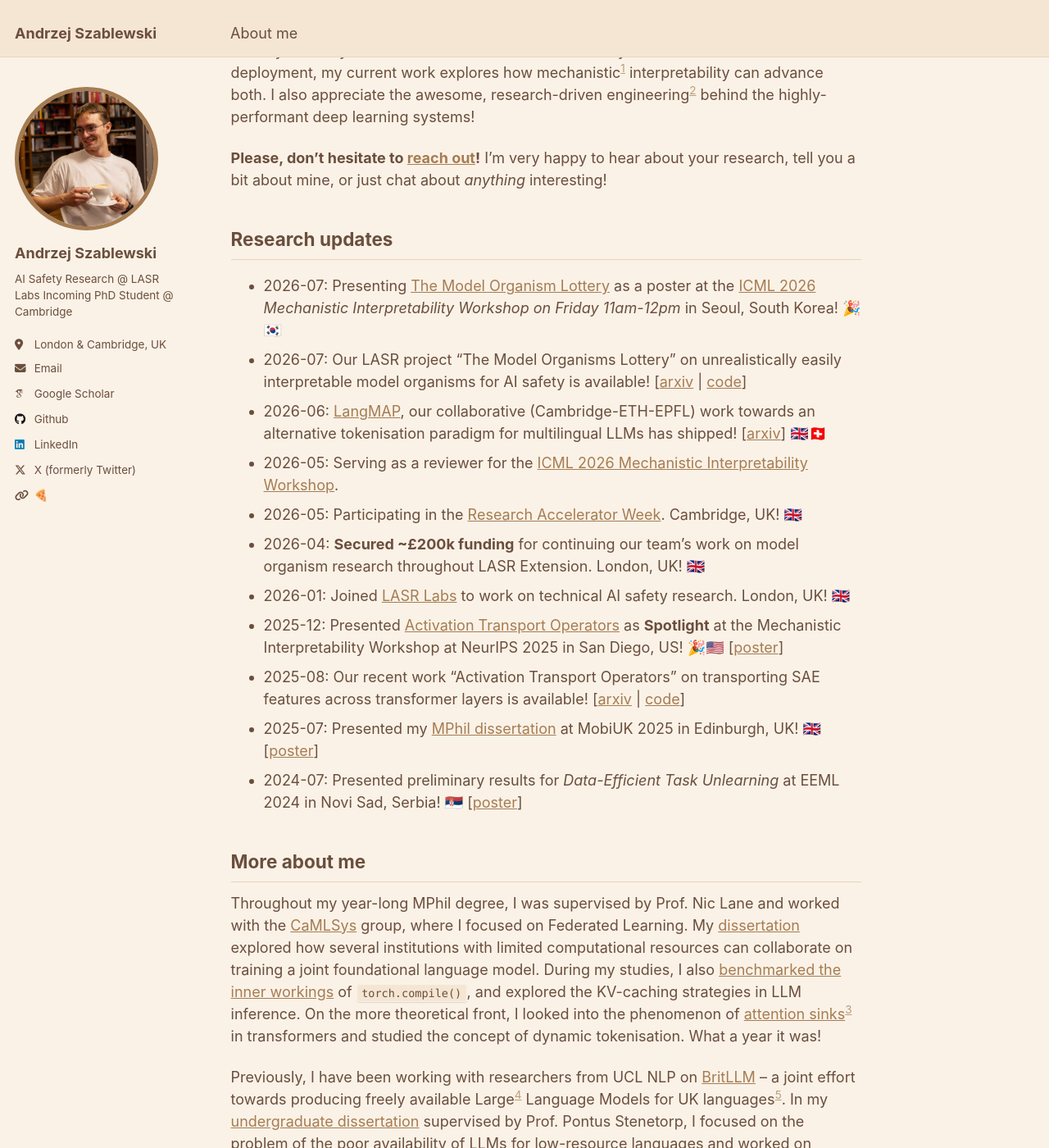
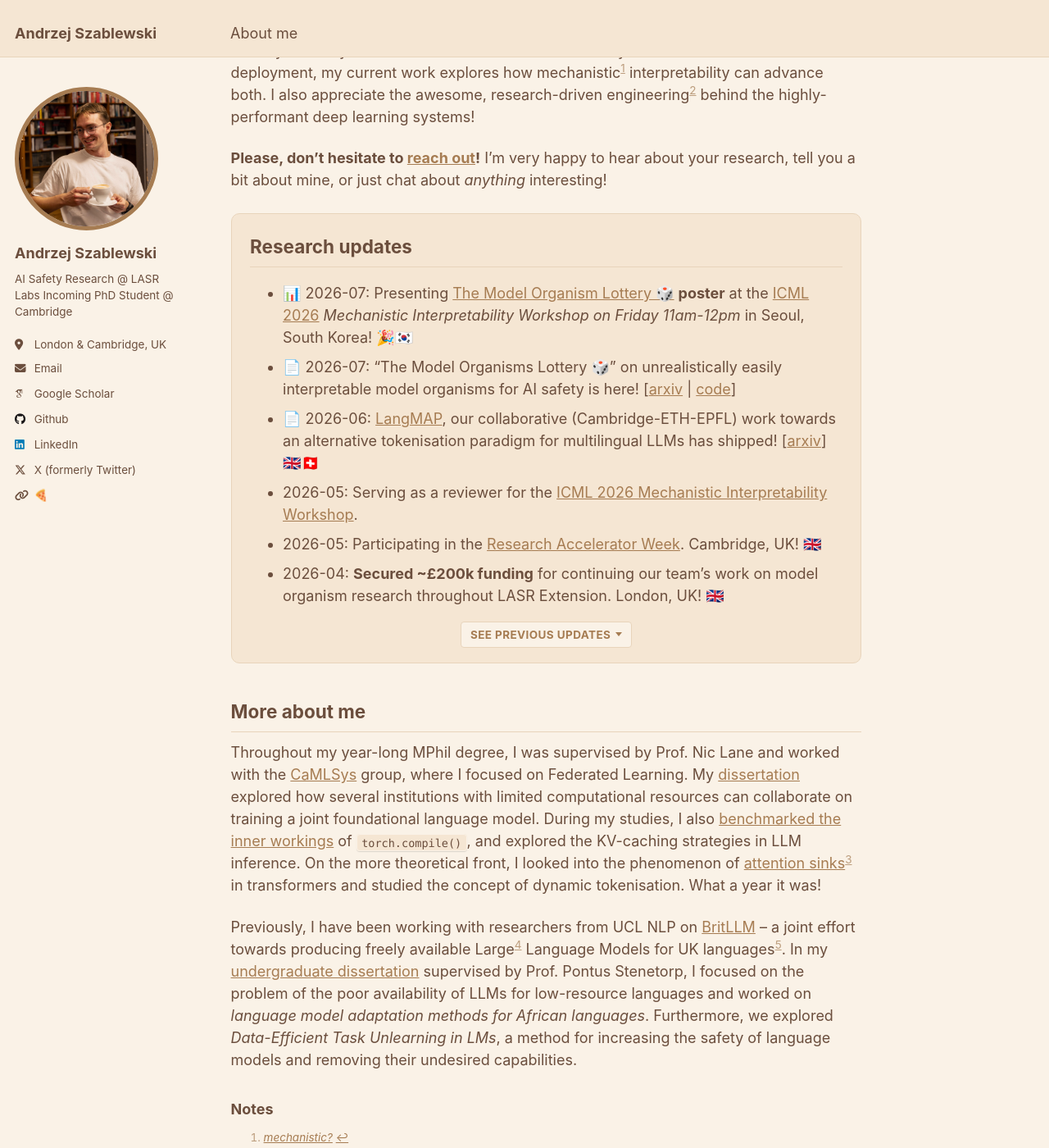
Before and after one commit to andrzejszablewski/andrzejszablewski.github.io, a Jekyll site: the page built from _pages/about.md, in a window 1280 px wide and 1400 px high, scrolled down 205 px. Shown: the whole window at 82% size. Built offline with Jekyll 4.4.1, drawn with Linux system fonts in a browser that asks for light colours; some web fonts are replaced.

Commit message:
added research updates box
Signed-off-by: TheRootOf3 <aceszablewski@gmail.com>

```diff
--- a/_pages/about.md
+++ b/_pages/about.md
@@ -14,19 +14,29 @@ I'm an AI safety researcher at LASR Labs and a recent Computer Science graduate
 
 **Please, don't hesitate to [reach out](mailto:andrzejszablewskias[at]gmail[dot]com)!** I'm very happy to hear about your research, tell you a bit about mine, or just chat about *anything* interesting!
 
+<div class="research-updates" markdown="1">
+
 ## Research updates
 
-- 2026-07: Presenting [The Model Organism Lottery](https://arxiv.org/abs/2607.01033) as a poster at the [ICML 2026](https://icml.cc/Conferences/2026) _Mechanistic Interpretability Workshop on Friday 11am-12pm_ in Seoul, South Korea! 🎉🇰🇷
-- 2026-07: Our LASR project "The Model Organisms Lottery" on unrealistically easily interpretable model organisms for AI safety is available! \[[arxiv](https://arxiv.org/abs/2607.01033) \| [code](https://github.com/model-organisms-for-real/model-organism-lottery)\]
-- 2026-06: [LangMAP](https://arxiv.org/abs/2606.23566), our collaborative (Cambridge-ETH-EPFL) work towards an alternative tokenisation paradigm for multilingual LLMs has shipped! \[[arxiv](https://arxiv.org/abs/2606.23566)\] 🇬🇧🇨🇭
+- 📊 2026-07: Presenting [The Model Organism Lottery 🎲](https://arxiv.org/abs/2607.01033) **poster** at the [ICML 2026](https://icml.cc/Conferences/2026) _Mechanistic Interpretability Workshop on Friday 11am-12pm_ in Seoul, South Korea! 🎉🇰🇷
+- 📄 2026-07: "The Model Organisms Lottery 🎲" on unrealistically easily interpretable model organisms for AI safety is here! \[[arxiv](https://arxiv.org/abs/2607.01033) \| [code](https://github.com/model-organisms-for-real/model-organism-lottery)\]
+- 📄 2026-06: [LangMAP](https://arxiv.org/abs/2606.23566), our collaborative (Cambridge-ETH-EPFL) work towards an alternative tokenisation paradigm for multilingual LLMs has shipped! \[[arxiv](https://arxiv.org/abs/2606.23566)\] 🇬🇧🇨🇭
 - 2026-05: Serving as a reviewer for the [ICML 2026 Mechanistic Interpretability Workshop](https://mechinterpworkshop.com).
 - 2026-05: Participating in the [Research Accelerator Week](https://www.meridiancambridge.org/research-accelerator-week). Cambridge, UK! 🇬🇧
 - 2026-04: **Secured ~£200k funding** for continuing our team's work on model organism research throughout LASR Extension. London, UK! 🇬🇧
+
+<details class="updates-more" markdown="1">
+<summary>See previous updates</summary>
+
 - 2026-01: Joined [LASR Labs](https://www.lasrlabs.org) to work on technical AI safety research. London, UK! 🇬🇧
-- 2025-12: Presented [Activation Transport Operators](https://arxiv.org/abs/2508.17540) as **Spotlight** at the Mechanistic Interpretability Workshop at NeurIPS 2025 in San Diego, US! 🎉🇺🇸 \[[poster](/files/poster_ato25.pdf)\]
-- 2025-08: Our recent work "Activation Transport Operators" on transporting SAE features across transformer layers is available! \[[arxiv](https://arxiv.org/abs/2508.17540) \| [code](https://github.com/marek357/activation-transport-operators)\]
-- 2025-07: Presented my [MPhil dissertation](/files/mphil_dissertation.pdf) at MobiUK 2025 in Edinburgh, UK! 🇬🇧 \[[poster](/files/poster_mobiuk25.pdf)\]
-- 2024-07: Presented preliminary results for *Data-Efficient Task Unlearning* at EEML 2024 in Novi Sad, Serbia! 🇷🇸 \[[poster](/files/poster_eeml24.pdf)\]
+- 🎤 2025-12: Presented [Activation Transport Operators](https://arxiv.org/abs/2508.17540) as **Spotlight** at the Mechanistic Interpretability Workshop at NeurIPS 2025 in San Diego, US! 🎉🇺🇸 \[[poster](/files/poster_ato25.pdf)\]
+- 📄 2025-08: Our recent work "Activation Transport Operators" on transporting SAE features across transformer layers is available! \[[arxiv](https://arxiv.org/abs/2508.17540) \| [code](https://github.com/marek357/activation-transport-operators)\]
+- 🎤 2025-07: Presented my [MPhil dissertation](/files/mphil_dissertation.pdf) at MobiUK 2025 in Edinburgh, UK! 🇬🇧 \[[poster](/files/poster_mobiuk25.pdf)\]
+- 📊 2024-07: Presented preliminary results for *Data-Efficient Task Unlearning* at EEML 2024 in Novi Sad, Serbia! 🇷🇸 \[[poster](/files/poster_eeml24.pdf)\]
+
+</details>
+
+</div>
 
 
 ## More about me
--- /dev/null
+++ b/_sass/_details.scss
@@ -0,0 +1,83 @@
+/* ==========================================================================
+   Research updates card + collapsible "See previous updates" disclosure
+   ========================================================================== */
+
+/* The rounded, slightly-darker card wrapping the whole section */
+.research-updates {
+  background-color: $warm-beige;
+  border: 1px solid $border-color;
+  border-radius: $border-radius * 2.5;   // ~10px, softly rounded
+  padding: 0.5em 1.25em 1em;
+  margin: 1.5em 0;
+
+  > h2:first-child {
+    margin-top: 0.75em;
+  }
+
+  > ul {
+    margin-bottom: 0;
+  }
+}
+
+.updates-more {
+  margin: 1em 0 0;
+  text-align: center;                    // centre the toggle button
+
+  /* The clickable toggle row */
+  summary {
+    display: inline-flex;
+    align-items: center;
+    gap: 0.4em;
+    width: auto;
+    cursor: pointer;
+    list-style: none;              // hide default marker (standards)
+    padding: 0.35em 0.85em;
+    border: 1px solid $border-color;
+    border-radius: $border-radius;
+    background-color: $light-beige;
+    color: $link-color;
+    font-size: $type-size-6;
+    font-weight: bold;
+    text-transform: uppercase;
+    letter-spacing: 0.03em;
+    -webkit-user-select: none;
+    user-select: none;
+    transition: background-color 0.15s ease, color 0.15s ease;
+
+    &::-webkit-details-marker { display: none; } // hide default marker (WebKit)
+
+    &:hover {
+      background-color: $medium-beige;
+      color: $link-color-hover;
+    }
+
+    /* Custom chevron that rotates when open */
+    &::after {
+      content: "";
+      width: 0;
+      height: 0;
+      border-left: 0.32em solid transparent;
+      border-right: 0.32em solid transparent;
+      border-top: 0.42em solid currentColor;
+      transition: transform 0.2s ease;
+    }
+  }
+
+  &[open] summary::after {
+    transform: rotate(180deg);
+  }
+
+  /* The revealed list */
+  ul {
+    margin-top: 1em;
+    padding-top: 0.75em;
+    border-top: 1px solid $border-color;
+    text-align: left;                    // restore normal list alignment
+    animation: updates-more-fade 0.2s ease;
+  }
+}
+
+@keyframes updates-more-fade {
+  from { opacity: 0; transform: translateY(-0.25em); }
+  to   { opacity: 1; transform: translateY(0); }
+}
--- a/assets/css/main.scss
+++ b/assets/css/main.scss
@@ -33,6 +33,7 @@
 @import "page";
 @import "archive";
 @import "sidebar";
+@import "details";
 
 @import "vendor/font-awesome/fontawesome";
 @import "vendor/font-awesome/solid";
```
